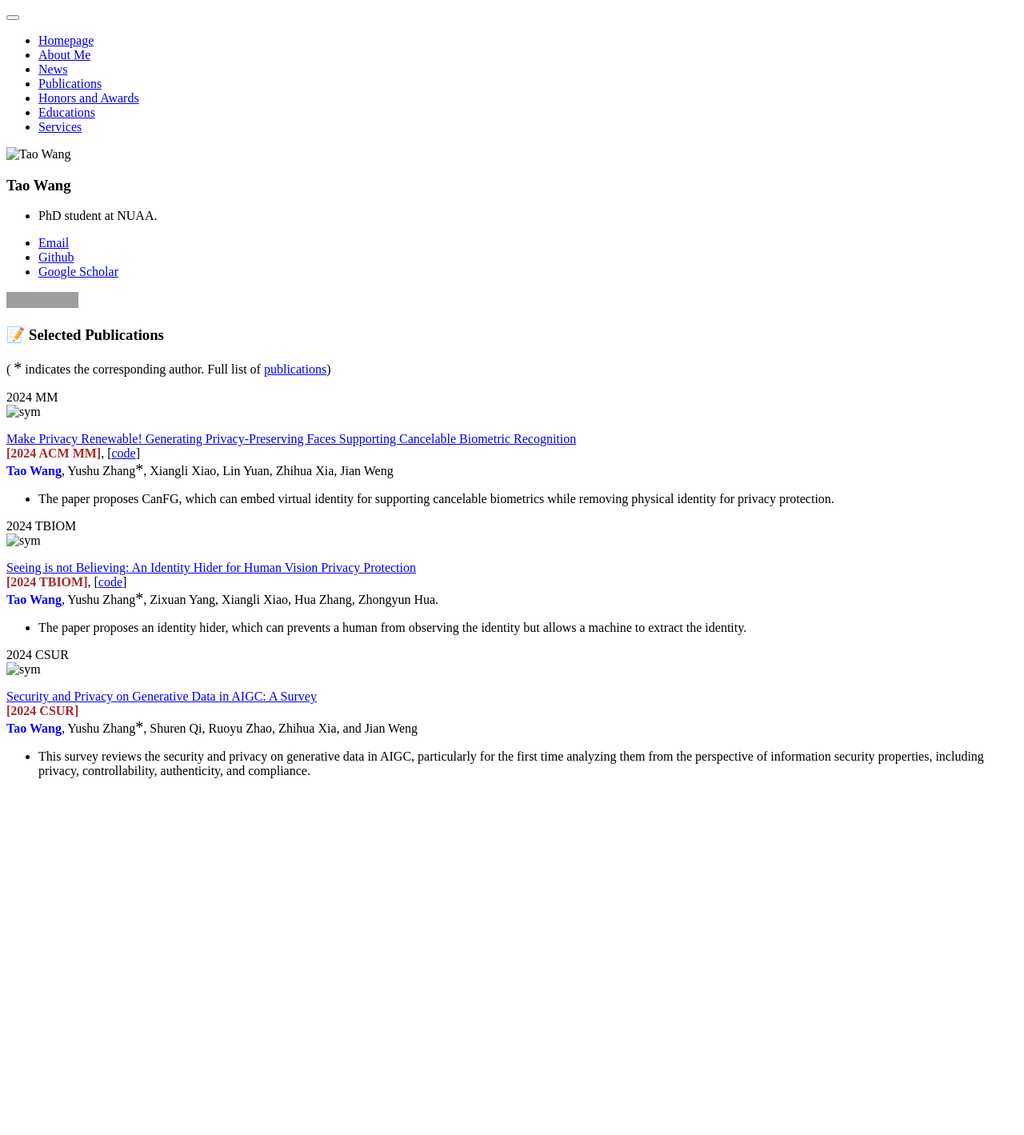
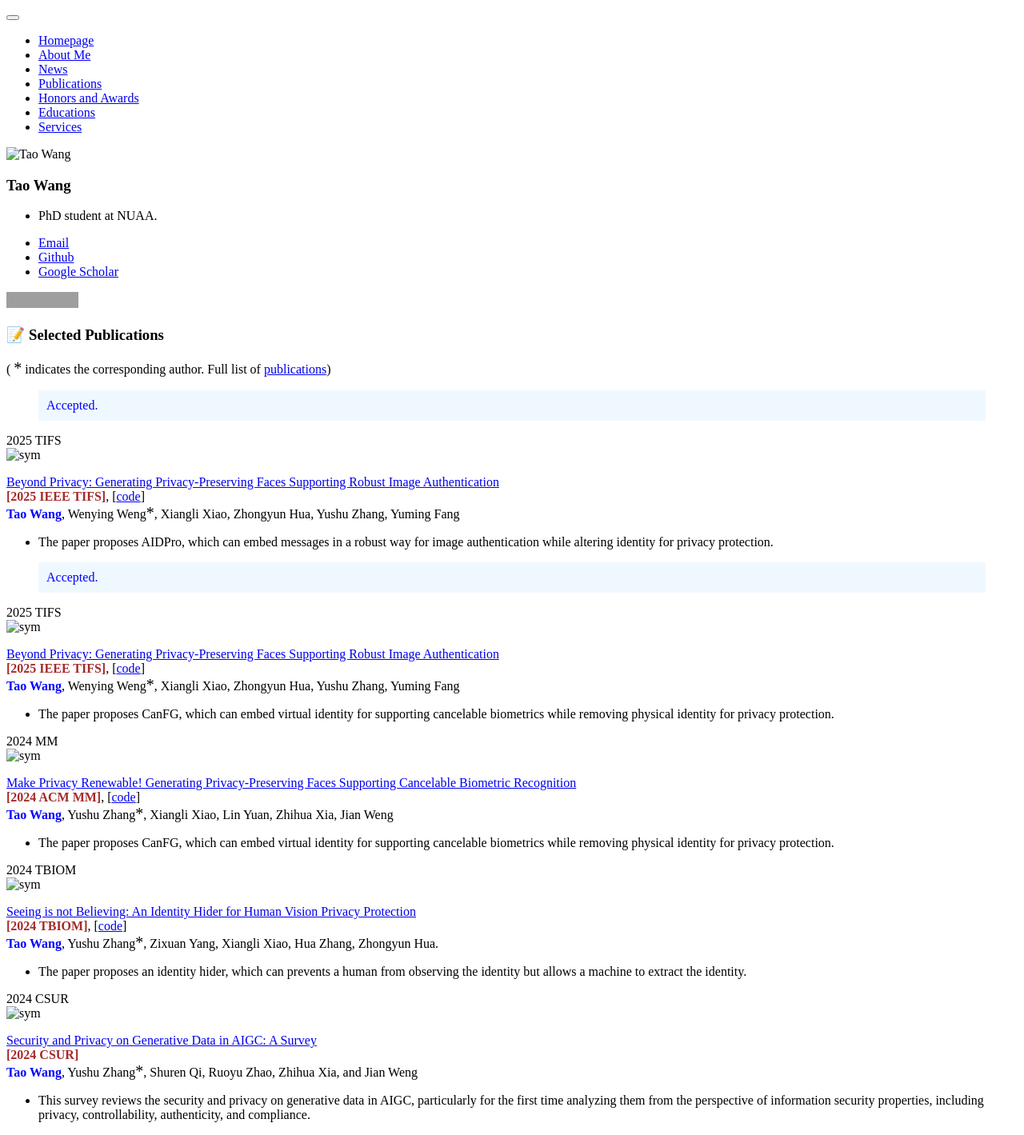
Before and after one commit to xukun12138/xukun12138.github.io, a Jekyll site: the page built from _pages/includes/pubs.md, in a window 1280 px wide. Shown: the whole page at 80% size. Built offline with Jekyll 4.4.1, drawn with Linux system fonts in a browser that asks for light colours; our own code applies the rules of GitHub Pages for plain Markdown files; before the commit the page ends 989 px from its top, so only the background shows below that; grey boxes are pictures that could not be loaded.

Commit message:
Update pubs.md

```diff
--- a/_pages/includes/pubs.md
+++ b/_pages/includes/pubs.md
@@ -80,6 +80,45 @@ datasets, existing evaluations thus tell us nothing about membership leakage of
 
 <!-- Accepted -->
 
+
+<blockquote style="font-size: 1em; color: blue; background-color: #f0f8ff; padding: 10px;">
+Accepted.
+</blockquote>
+
+<div class='paper-box'><div class='paper-box-image'><div><div class="badge">  2025 TIFS  </div><img src='images/2025TIFS.png' alt="sym" width="100%"></div></div>
+<div class='paper-box-text' markdown="1">
+
+[Beyond Privacy: Generating Privacy-Preserving Faces Supporting Robust Image Authentication](https://ieeexplore.ieee.org/document/10884889) \\
+<span class="conf">[2025 IEEE TIFS]</span>,  \[[code](https://github.com/daizigege/AIDPro)\] \\
+<span class="me">Tao Wang</span>, Wenying Weng<span class="equal">*</span>, Xiangli Xiao, Zhongyun Hua, Yushu Zhang, Yuming Fang
+
+- The paper proposes AIDPro, which can embed  messages in a robust way for image authentication  while  altering identity for privacy protection.
+
+</div>
+</div>
+
+<blockquote style="font-size: 1em; color: blue; background-color: #f0f8ff; padding: 10px;">
+Accepted.
+</blockquote>
+
+
+
+
+
+
+
+
+
+<div class='paper-box'><div class='paper-box-image'><div><div class="badge"> 2025 TIFS</div><img src='images/2025TIFS.png' alt="sym" width="100%"></div></div>
+<div class='paper-box-text' markdown="1">
+
+[Beyond Privacy: Generating Privacy-Preserving Faces Supporting Robust Image Authentication](https://ieeexplore.ieee.org/document/10884889) \\
+<span class="conf">[2025 IEEE TIFS]</span>,  \[[code](https://github.com/daizigege/AIDPro)\] \\
+<span class="me">Tao Wang</span>, Wenying Weng<span class="equal">*</span>, Xiangli Xiao, Zhongyun Hua, Yushu Zhang, Yuming Fang
+- The paper proposes CanFG, which can embed  virtual identity  for supporting cancelable biometrics  while  removing physical identity for privacy protection.
+
+</div>
+</div>
 
 
 
```
